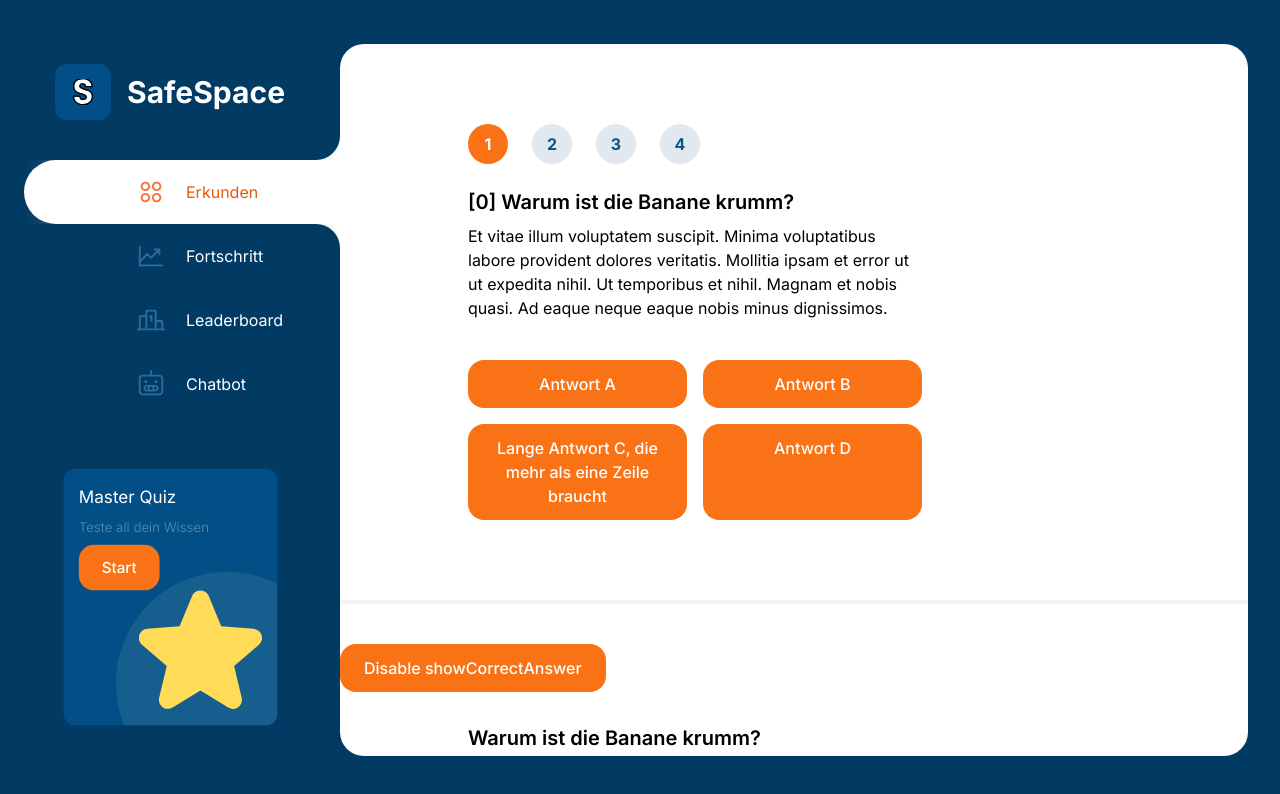
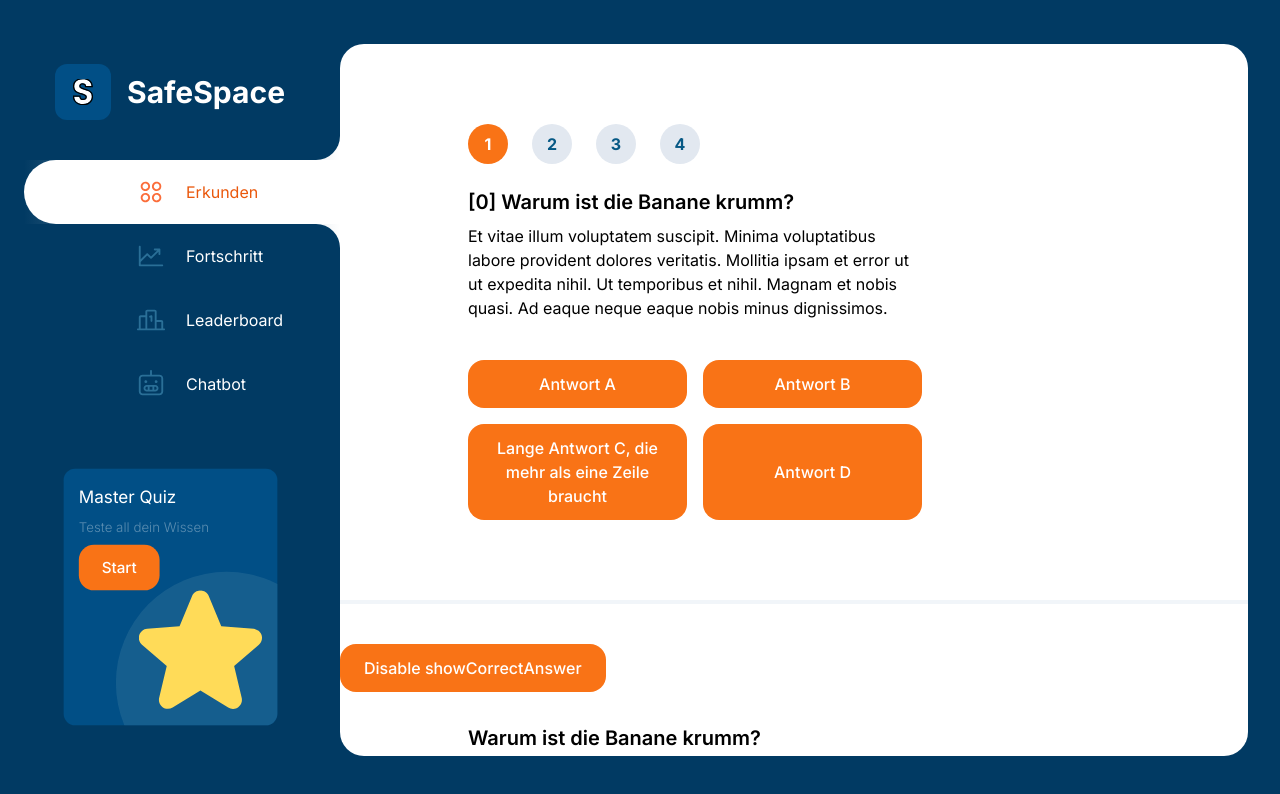
Before and after one commit to uwumarogie/ITBL-Datenschutz, a Next.js app: page /sandbox/quiz in a window 1280 px wide. Shown: the top 794 px of the page. Built offline with nearby package versions, Linux system fonts and the light colour scheme.

Commit message:
fix: button style

```diff
--- a/src/components/Button.tsx
+++ b/src/components/Button.tsx
@@ -1,20 +1,31 @@
 "use client";
 
-import { MouseEventHandler, PropsWithChildren } from "react";
+import {MouseEventHandler, PropsWithChildren} from "react";
 import clsx from "clsx";
+
+export type ButtonStyle = "default" | "green" | "red"
 
 type ButtonProps = {
     onClick?: MouseEventHandler<HTMLButtonElement> | undefined;
     className?: string | undefined;
+    style?: ButtonStyle;
 } & PropsWithChildren;
 
-export default function Button({ children, onClick, className }: ButtonProps) {
-  const buttonStyle =
-    "inline-flex justify-center align-center bg-orange-500 px-6 py-3 text-white font-medium rounded-2xl transition-colors ";
-  const buttonHoverStyle = "hover:bg-orange-600";
+export default function Button({children, onClick, className, style}: ButtonProps) {
+    const buttonBase =
+        "inline-flex justify-center items-center align-center px-6 py-3 font-medium rounded-2xl transition-colors ";
+    let buttonStyle = "text-white bg-orange-500";
+    let buttonHoverStyle = "hover:bg-orange-600";
+    if (style == "green") {
+      buttonStyle = "text-white bg-lime-500"
+      buttonHoverStyle = "hover:bg-lime-600"
+    } else if (style == "red") {
+      buttonStyle = "text-white bg-red-500"
+      buttonHoverStyle = "hover:bg-red-600"
+    }
     return (
         <button
-      className={clsx(buttonStyle, className, onClick && buttonHoverStyle)}
+            className={clsx(buttonBase, buttonStyle, className, onClick && buttonHoverStyle)}
             onClick={onClick}
         >
             {children}
--- a/src/components/Quiz.tsx
+++ b/src/components/Quiz.tsx
@@ -2,7 +2,7 @@
 
 import { useState } from "react";
 import clsx from "clsx";
-import Button from "@/components/Button";
+import Button, {ButtonStyle} from "@/components/Button";
 
 export type QuizParams = {
   className?: string;
@@ -28,22 +28,21 @@ export default function Quiz(quiz: QuizParams) {
     quiz.onSelect?.(index, isDone);
   }
 
-  function selectionClass(index: number) {
+  function buttonStyle(index: number): ButtonStyle {
     if (
-      quiz.showCorrectAnswer &&
-      selection != undefined &&
-      index == quiz.correctAnswer
+        quiz.showCorrectAnswer &&
+        selection != undefined &&
+        index == quiz.correctAnswer
     ) {
-      return "bg-lime-500";
+      return "green";
     } else {
       return selection == index
-        ? index == quiz.correctAnswer
-          ? "bg-lime-500"
-          : "bg-red-500"
-        : "";
+          ? index == quiz.correctAnswer
+              ? "green"
+              : "red"
+          : "default";
     }
   }
-
   function showCursorClass() {
     return quiz.showCorrectAnswer && selection != undefined
       ? "cursor-auto"
@@ -58,7 +57,8 @@ export default function Quiz(quiz: QuizParams) {
         {quiz.answers.map((answer, index) => (
           <Button
             key={index}
-            className={clsx(selectionClass(index), showCursorClass())}
+            className={clsx(showCursorClass())}
+            style={buttonStyle(index)}
             onClick={() => {
               onClick(index);
             }}
```
Lines whose indentation alone changed are shown as unchanged.
